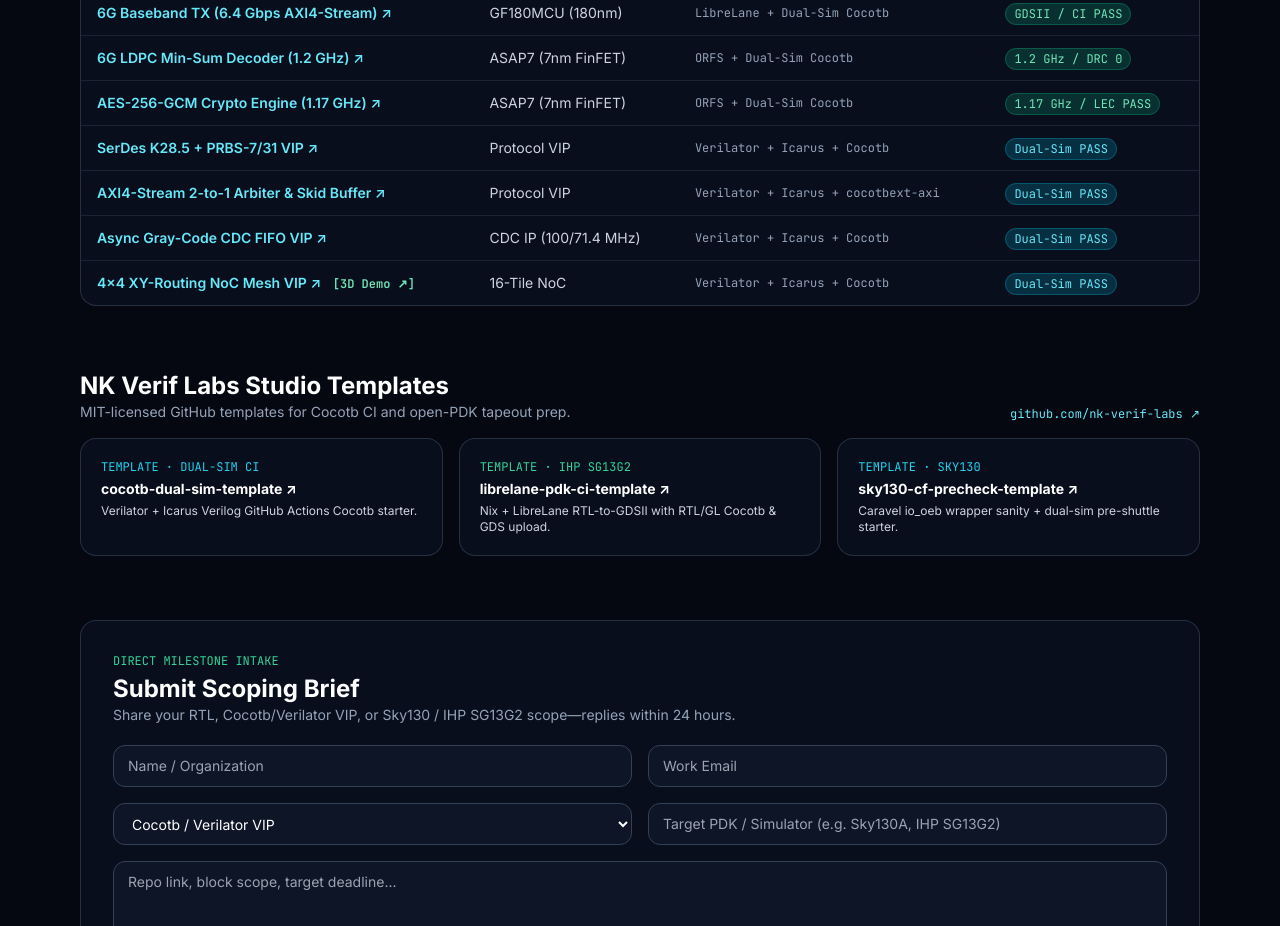
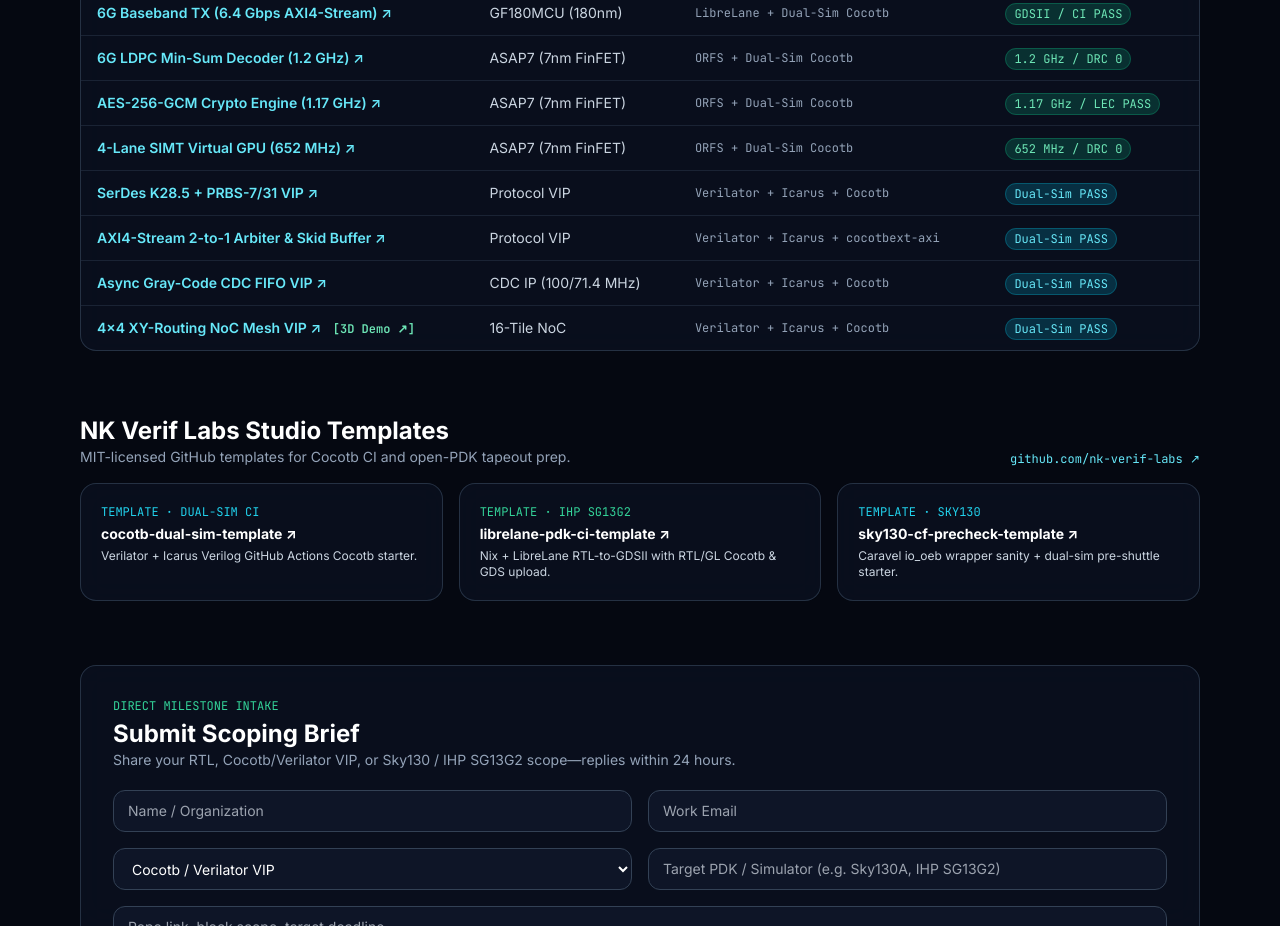
Before and after one commit to NiranjankumarKatragadda/NiranjankumarKatragadda.github.io, a plain HTML site: page index.html in a window 1280 px wide. Shown: the part 1180-2106 px from the top of the page. Drawn offline with nearby package versions, Linux system fonts and the light colour scheme; animation ran at ten frames a second.

Commit message:
Add ASAP7 7nm 4-lane SIMT virtual GPU (nk-gpu-from-scratch) to portfolio

```diff
--- a/index.html
+++ b/index.html
@@ -220,6 +220,12 @@
                 <td class="py-3 px-4 text-slate-300">ASAP7 (7nm FinFET)</td>
                 <td class="py-3 px-4 text-slate-400 mono text-xs">ORFS + Dual-Sim Cocotb</td>
                 <td class="py-3 px-4"><span class="px-2 py-0.5 rounded-full text-xs bg-emerald-500/20 text-emerald-300 border border-emerald-500/30 mono">1.17 GHz / LEC PASS</span></td>
+              </tr>
+              <tr class="hover:bg-slate-900/40 transition">
+                <td class="py-3 px-4 font-semibold"><a href="https://github.com/nk-verif-labs/nk-gpu-from-scratch" target="_blank" rel="noopener noreferrer" class="text-cyan-300 hover:underline">4-Lane SIMT Virtual GPU (652 MHz) ↗</a></td>
+                <td class="py-3 px-4 text-slate-300">ASAP7 (7nm FinFET)</td>
+                <td class="py-3 px-4 text-slate-400 mono text-xs">ORFS + Dual-Sim Cocotb</td>
+                <td class="py-3 px-4"><span class="px-2 py-0.5 rounded-full text-xs bg-emerald-500/20 text-emerald-300 border border-emerald-500/30 mono">652 MHz / DRC 0</span></td>
               </tr>
               <tr class="hover:bg-slate-900/40 transition">
                 <td class="py-3 px-4 font-semibold"><a href="https://github.com/NiranjankumarKatragadda/serdes-8b10b-prbs-cocotb-vip" target="_blank" rel="noopener noreferrer" class="text-cyan-300 hover:underline">SerDes K28.5 + PRBS-7/31 VIP ↗</a></td>
```
